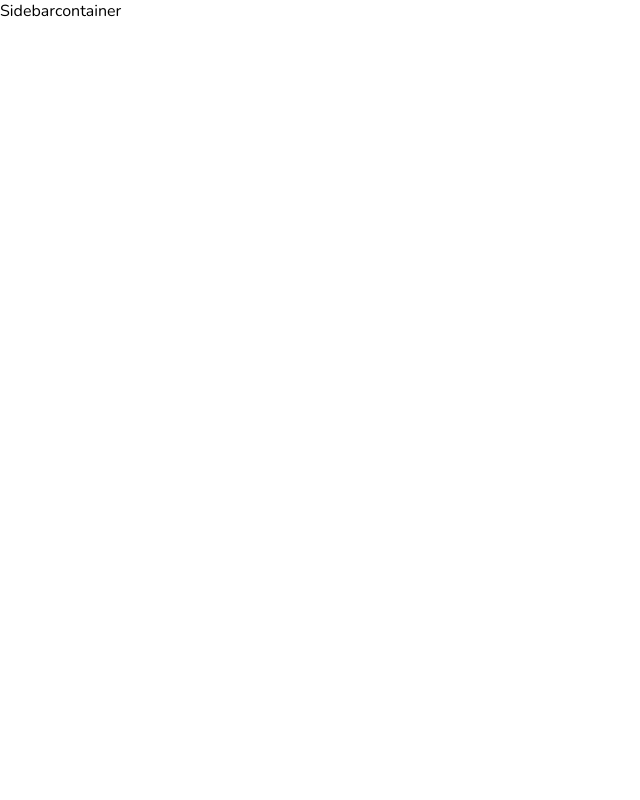
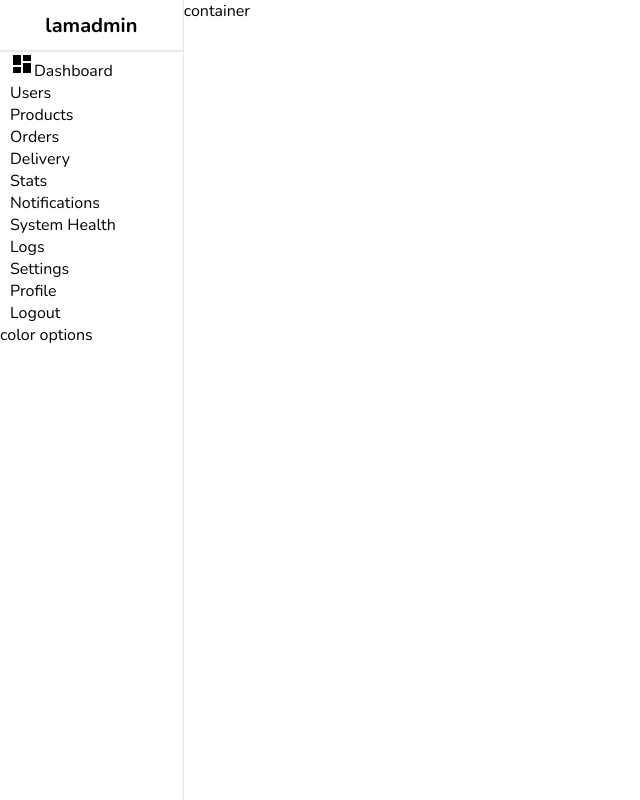
Before and after one commit to JAYMAC1/react-admin-panel, a React (Create React App) app: page / in a window 1280 px wide. Shown: the whole page, without its empty margins (0-640 px from the left). Built offline with nearby package versions, Linux system fonts and the light colour scheme.

Commit message:
28:06 of tutorial

```diff
--- a/src/components/sidebar/Sidebar.jsx
+++ b/src/components/sidebar/Sidebar.jsx
@@ -1,7 +1,59 @@
 import React from 'react'
 import './sidebar.scss'
+
+import DashboardIcon from '@mui/icons-material/Dashboard'
+
 const Sidebar = () => {
-  return <div className='sidebar'>Sidebar</div>
+  return (
+    <div className='sidebar'>
+      <div className='top'>
+        <span className='logo'>lamadmin</span>
+      </div>
+      <hr />
+      <div className='centre'>
+        <ul>
+          <li>
+            <DashboardIcon />
+            <span>Dashboard</span>
+          </li>
+          <li>
+            <span>Users</span>
+          </li>
+          <li>
+            <span>Products</span>
+          </li>
+          <li>
+            <span>Orders</span>
+          </li>
+          <li>
+            <span>Delivery</span>
+          </li>
+          <li>
+            <span>Stats</span>
+          </li>
+          <li>
+            <span>Notifications</span>
+          </li>
+          <li>
+            <span>System Health</span>
+          </li>
+          <li>
+            <span>Logs</span>
+          </li>
+          <li>
+            <span>Settings</span>
+          </li>
+          <li>
+            <span>Profile</span>
+          </li>
+          <li>
+            <span>Logout</span>
+          </li>
+        </ul>
+      </div>
+      <div className='bottom'>color options</div>
+    </div>
+  )
 }
 
 export default Sidebar
--- a/src/components/sidebar/sidebar.scss
+++ b/src/components/sidebar/sidebar.scss
@@ -0,0 +1,30 @@
+.sidebar {
+  flex: 1;
+  border-right: 0.5px solid #ebe8e8;
+  min-height: 100vh;
+  background-color: #fff;
+  .top {
+    height: 50px;
+    display: flex;
+    align-items: center;
+    justify-content: center;
+
+    .logo {
+      font-size: 20px;
+      font-weight: bold;
+    }
+  }
+  .centre {
+    padding-left: 10px;
+    ul {
+      list-style: none;
+      padding: 0;
+      margin: 0;
+    }
+  }
+}
+
+hr {
+  height: 0;
+  border: 0.5px solid #ebe8e8;
+}
```
